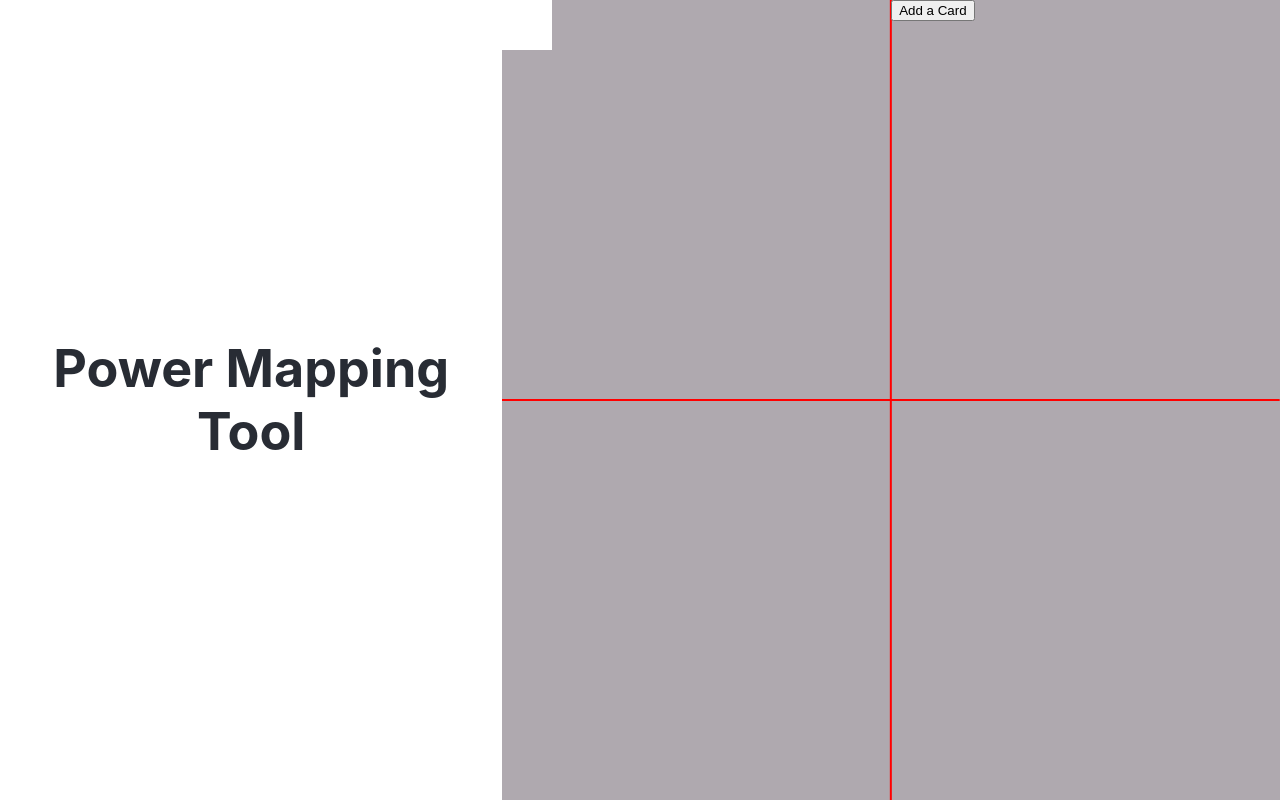
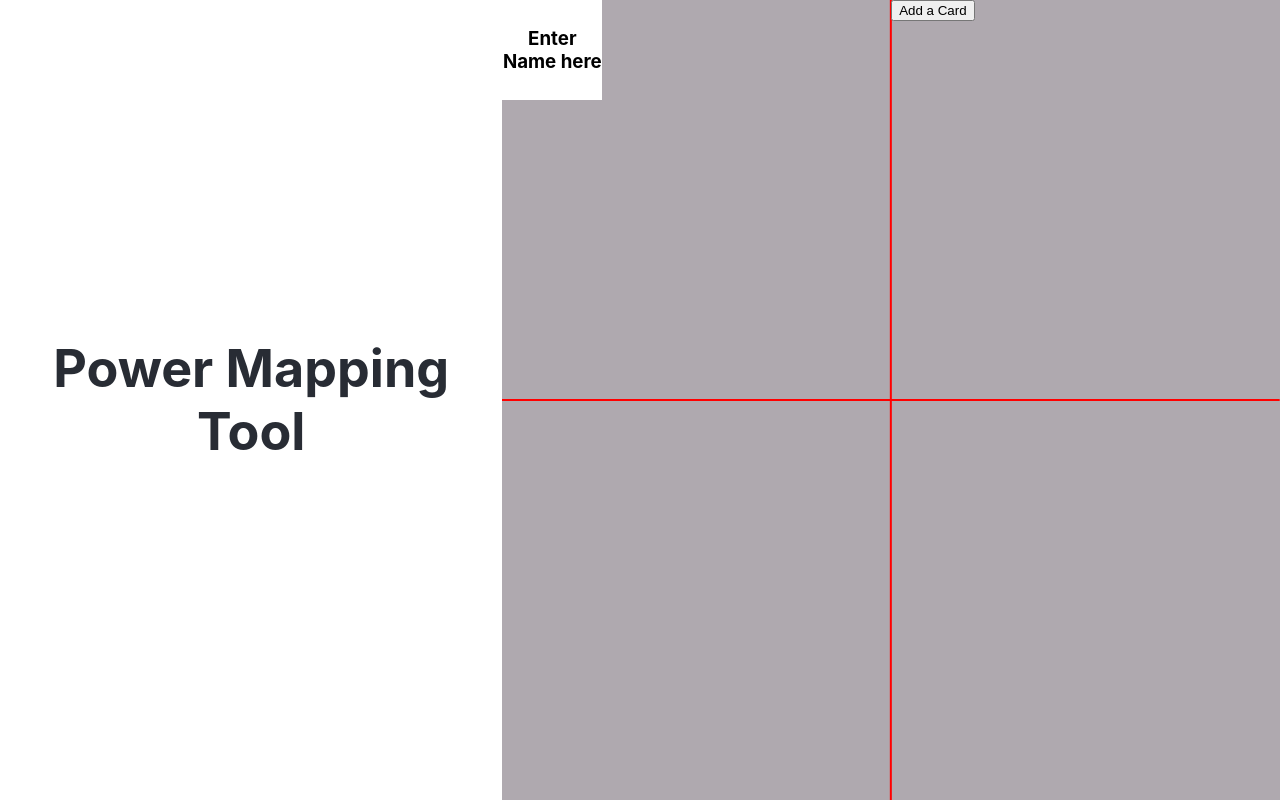
Before and after one commit to rabblerouser/power-map, a React (Create React App) app: page / in a window 1280 px wide. Both pictures are taken after a click on the button "Add a Card". Built offline with nearby package versions, Linux system fonts and the light colour scheme.

Commit message:
[Alex] Add text inside card

```diff
--- a/src/App.css
+++ b/src/App.css
@@ -66,9 +66,14 @@
 }
 
 .test {
-  width: 50px;
-  height: 50px;
+  width: 100px;
+  height: 100px;
   background-color: white;
+  display: flex;
+  flex-direction: column;
+  align-items: center;
+  justify-content: center;
+  flex-wrap: wrap;
 }
 
 #add-button {
--- a/src/card/card.js
+++ b/src/card/card.js
@@ -7,6 +7,7 @@ class Card extends Component {
         return (
             <Draggable bounds="parent" >
                 <div className={"test"}>
+                    <h3>Enter Name here</h3>
 
                 </div>
             </Draggable>
```
